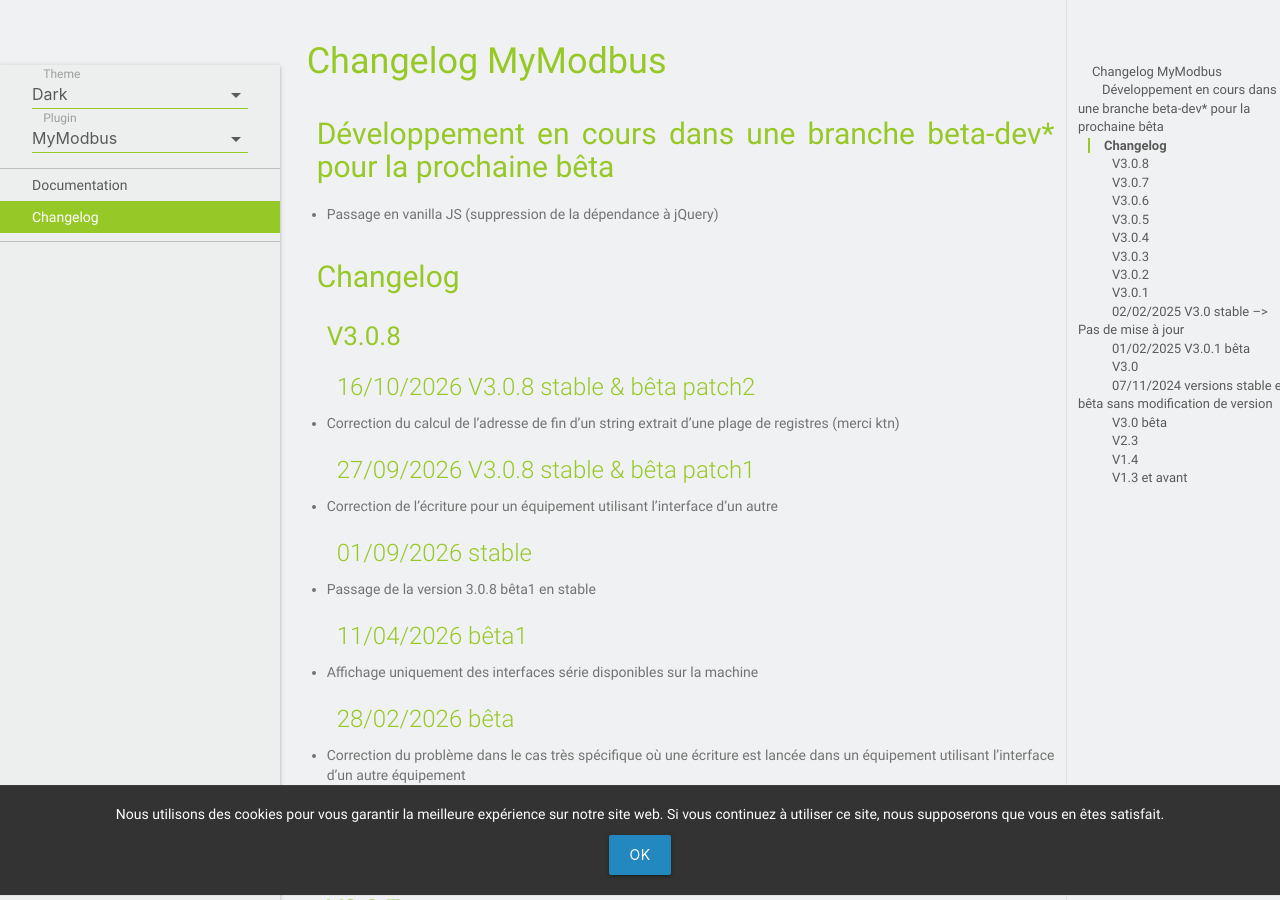
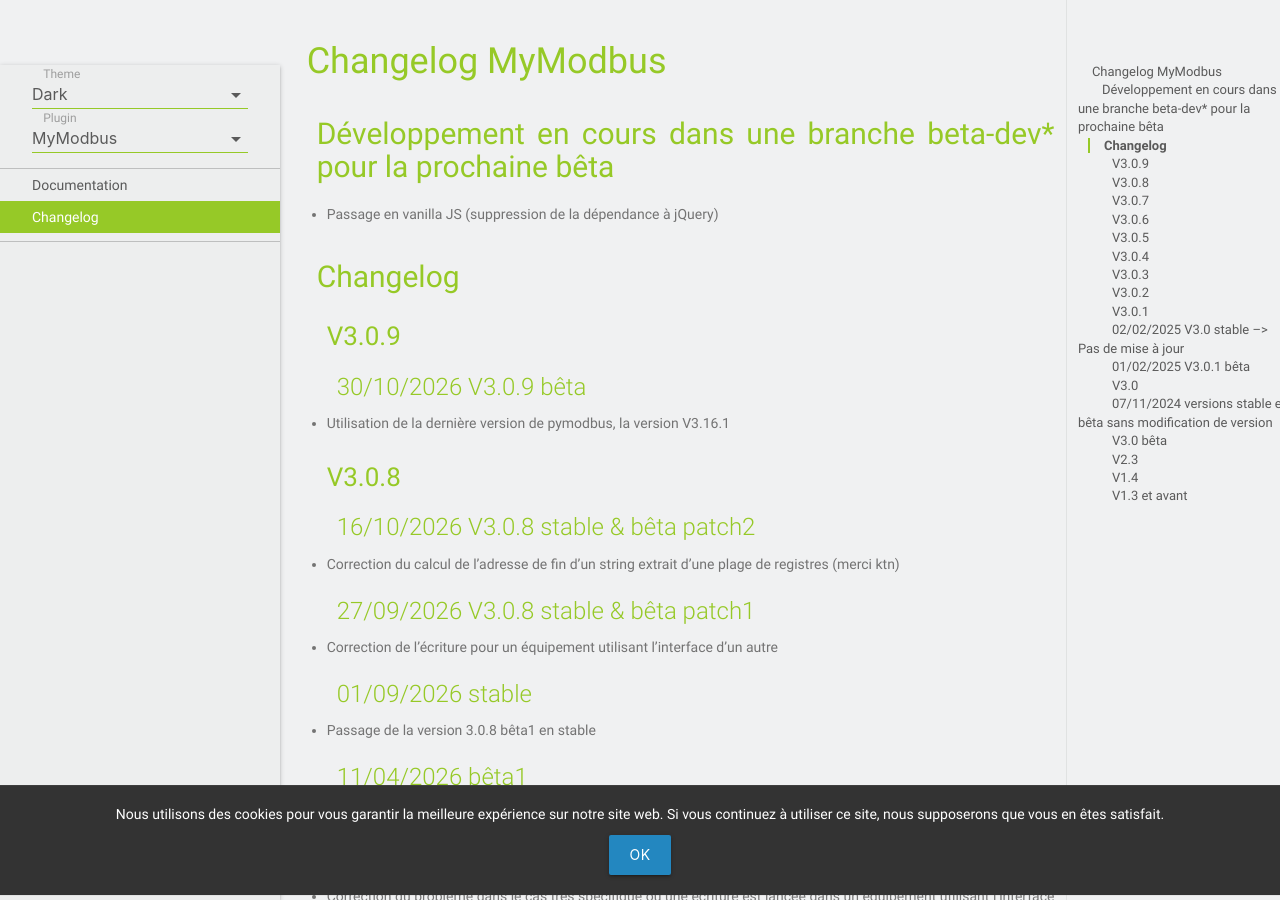
Before and after one commit to MrWaloo/jeedom-plugins-doc, a Jekyll site: the page built from docs/fr_FR/mymodbus_changelog.md, in a window 1280 px wide and 900 px high. Built offline with Jekyll 4.4.1, drawn with Linux system fonts in a browser that asks for light colours; emoji names are drawn with the system emoji font; our own code applies the rules of GitHub Pages for plain Markdown files.

Commit message:
Update mymodbus_changelog.md

```diff
--- a/docs/fr_FR/mymodbus_changelog.md
+++ b/docs/fr_FR/mymodbus_changelog.md
@@ -5,6 +5,12 @@
 - Passage en vanilla JS (suppression de la dépendance à jQuery)
 
 ## Changelog
+
+### V3.0.9
+
+#### 30/10/2026 V3.0.9 bêta
+
+- Utilisation de la dernière version de pymodbus, la version V3.16.1
 
 ### V3.0.8
 
```
